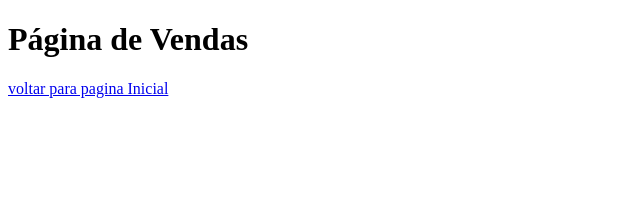
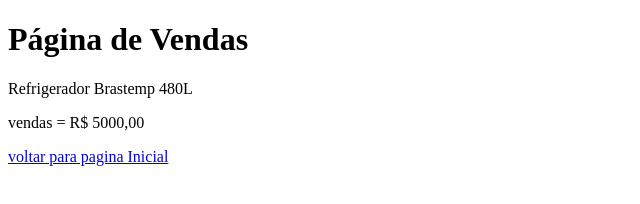
Before and after one commit to ReriSilva/testeSiteGitHub, a plain HTML site: page vendas.html in a window 1280 px wide. Shown: the whole page, without its empty margins (0-640 px from the left). Drawn offline with Linux system fonts and the light colour scheme.

Commit message:
Acrescentados o iten e valor de venda

```diff
--- a/vendas.html
+++ b/vendas.html
@@ -7,6 +7,9 @@
 </head>
 <body>
     <h1>Página de Vendas</h1>
+    <p>Refrigerador Brastemp 480L</p>
+    <p>vendas = R$ 5000,00</p>
     <a href="index.html">voltar para pagina Inicial</a>
+
 </body>
 </html>
```
